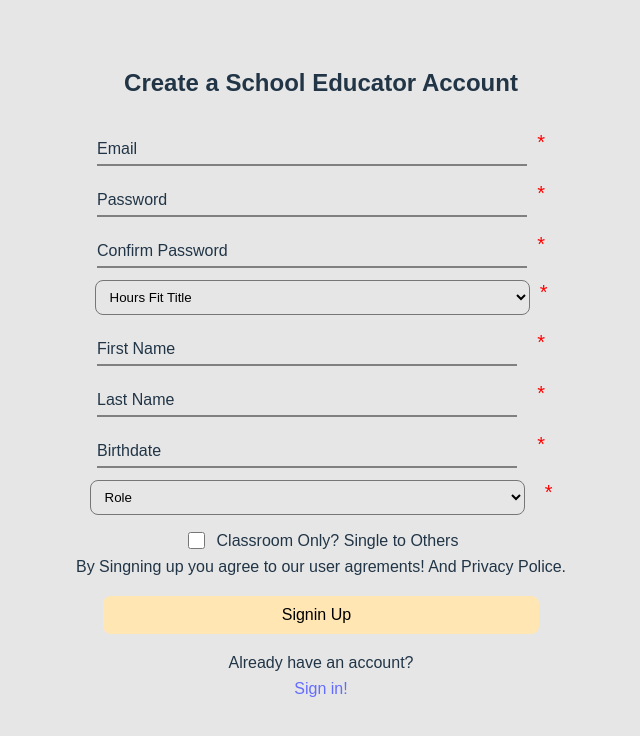
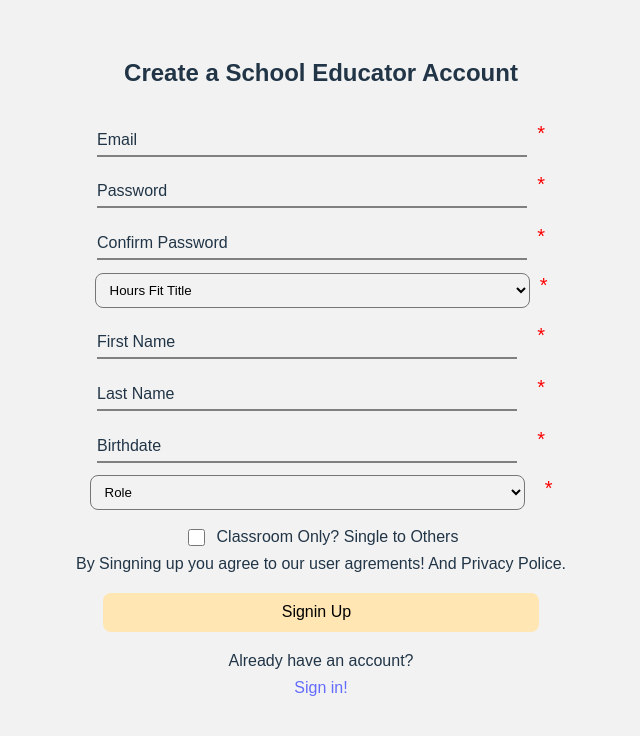
Before and after one commit to GustavoFSProg/test-cg-laytout, a React (Vite) app: page / in a window 1280 px wide. Shown: the top 736 px of the page, without its empty margins (319-959 px from the left). Built offline with nearby package versions, Linux system fonts and the light colour scheme.

Commit message:
news layouts

```diff
--- a/src/App.tsx
+++ b/src/App.tsx
@@ -3,10 +3,7 @@ import { Container, Input, InputContainer, H2, Label, Text, Button, ComboBox } f
 function App() {
   return (
     <Container>
-      <br />
-      <br />
-
-     <H2>Create a School Educator Account</H2>
+        <H2>Create a School Educator Account</H2>
       <InputContainer>
         <Input type="email" placeholder=" " /> <Label>Email</Label>
         <span style={{ marginLeft: '10px', color: 'red', fontSize: '20px' }}>*</span>
--- a/src/styled.app.ts
+++ b/src/styled.app.ts
@@ -5,13 +5,13 @@ export const Container = styled.div`
   flex-direction: column;
   align-items: center;
   justify-content: space-around;
-  background: #e6e6e6;
+  background: #f2f2f2;
   width: 100vw;
   height: 100vh;
 
   @media screen and (max-width: 650px) {
     padding-top: 100px;
-
+    padding-bottom: 105px;
 
   }
   `
@@ -23,7 +23,7 @@ export const ComboBox = styled.select`
   border-radius: 8px;
   padding-left: 10px;
   margin-top: 10px;
-  background: #e6e6e6;
+  background: #f2f2f2;
 
 
   @media screen and (max-width: 650px) {
@@ -34,6 +34,7 @@ export const ComboBox = styled.select`
 `
 
 export const Text = styled.div`
+
   @media screen and (max-width: 650px) {
     width: 85%;
   }
@@ -45,8 +46,11 @@ export const Text = styled.div`
 `
 
 export const H2 = styled.h2`
+    margin-top: 60px;
+
   @media screen and (max-width: 650px) {
     font-size: 16px;
+    margin-top: 200px;
   }
 `
 
@@ -67,7 +71,7 @@ display: flex;
   width: 99%;
   height: 2rem;
   padding-left: 10px;
-  background: #e6e6e6;
+  background: #f2f2f2;
 
 
 :focus{
```
